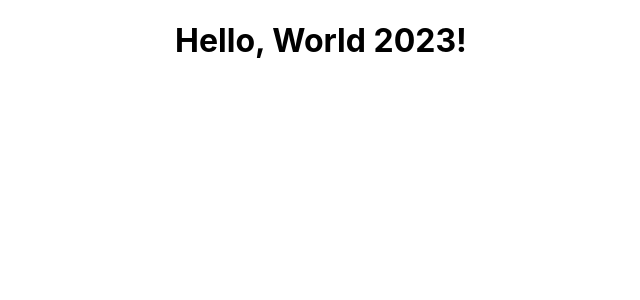
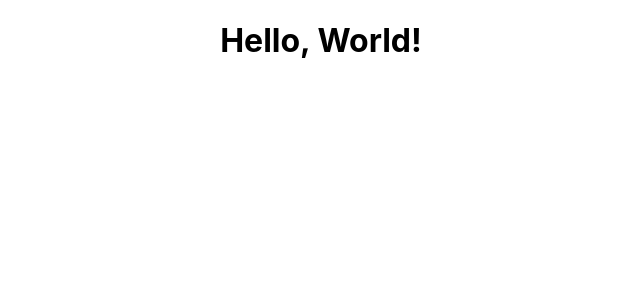
Before and after one commit to martinsutherland/AzurePipelineDemo, a React (Create React App) app: page / in a window 1280 px wide. Shown: the top 300 px of the page, without its empty margins (319-959 px from the left). Built offline with nearby package versions, Linux system fonts and the light colour scheme.

Commit message:
hello world change

```diff
--- a/src/App.js
+++ b/src/App.js
@@ -6,7 +6,7 @@ const App = () => {
 
 
       <div className='data'>
-        <div> <h1>Hello, World 2023!</h1></div>
+        <div> <h1>Hello, World!</h1></div>
      </div>
 
 
```
